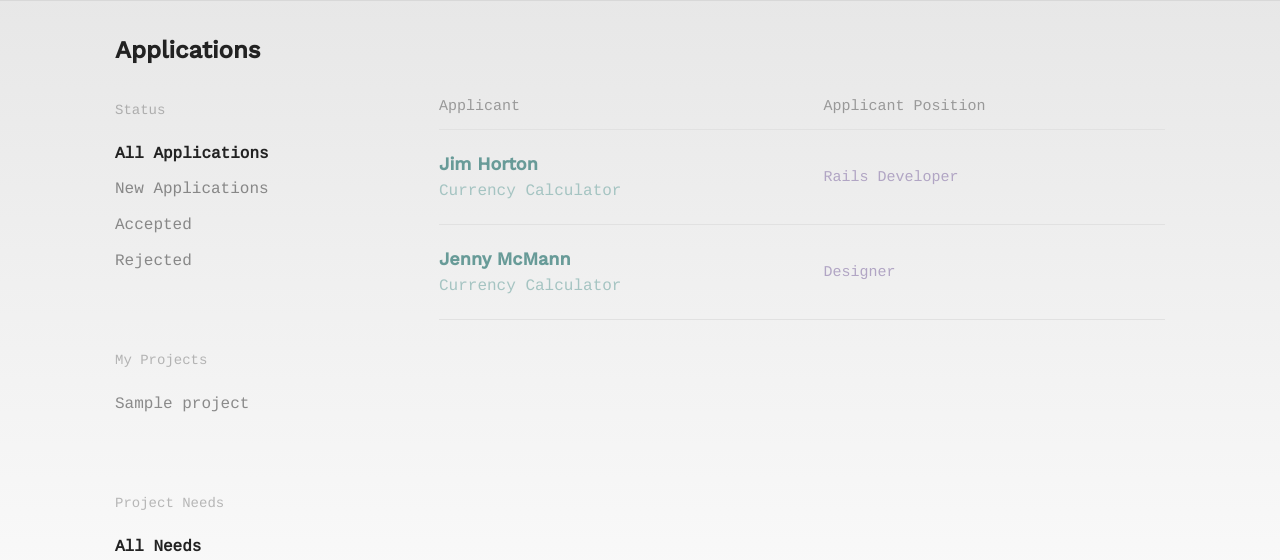
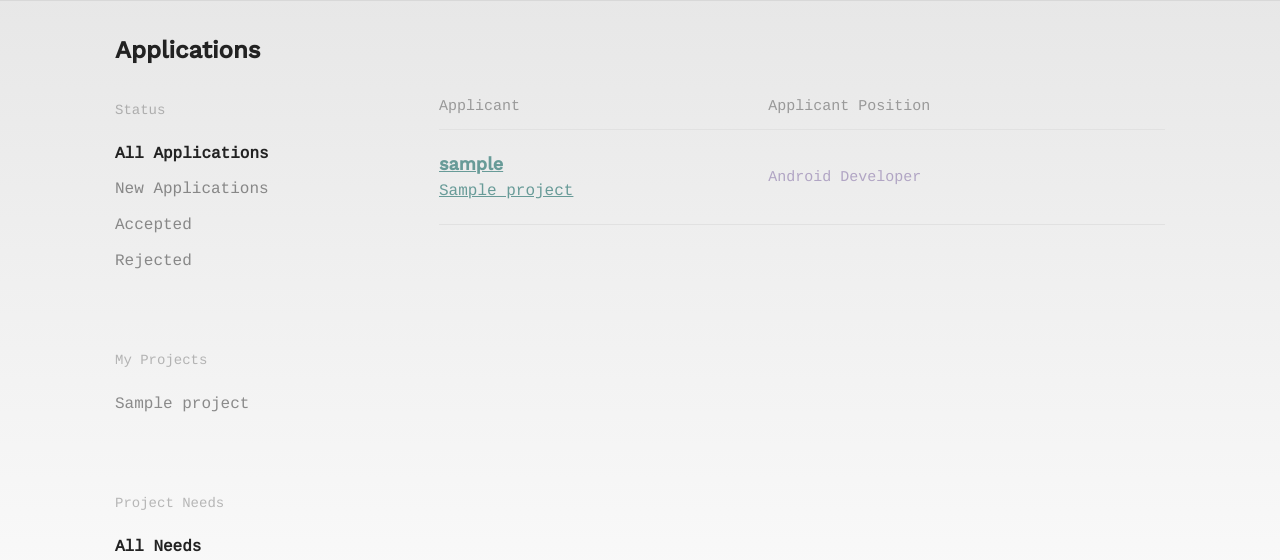
Before and after one commit to Zachary-Jackson/Social-Team-Builder, a Django app: page /applications in a window 1280 px wide. Shown: the part 170-730 px from the top of the page. Run offline with Django 3.2, Linux system fonts and the light colour scheme; a user stored in the database is signed in; data comes from the database, SQL or seed files in the repository; tables that the repository leaves empty hold one stand-in row (values such as "Sample post"); parts of the project's set-up code (start-up, migrations or seed data) failed here and were passed over.

Commit message:
The ability to see applicants has been added.
Users can now see people that have applied to their Projects. The way it was programmed does not feel as "smooth" as it could have been, but that can be fixed later on.

```diff
--- a/team_builder/profiles/models.py
+++ b/team_builder/profiles/models.py
@@ -6,10 +6,10 @@ class Profile(models.Model):
     """This is the profile model for a user"""
     user = models.OneToOneField(
         settings.AUTH_USER_MODEL, unique=True, on_delete=models.CASCADE)
-    username = models.CharField(max_length=100, unique=True)
     avatar = models.ImageField(null=True, blank=True)
     bio = models.CharField(max_length=250, blank=True)
     skills = models.ManyToManyField('Skill', blank=True)
+    username = models.CharField(max_length=100, unique=True)
 
     def __str__(self):
         return self.username
@@ -30,11 +30,11 @@ class Skill(models.Model):
 class Project(models.Model):
     """This is the model for a Project"""
     owner = models.ForeignKey(Profile, on_delete=models.CASCADE)
+    description = models.CharField(max_length=1000)
+    positions = models.ManyToManyField('Position', blank=True)
+    requirements = models.CharField(max_length=150)
+    time_line = models.CharField(max_length=50)
     title = models.CharField(max_length=60)
-    positions = models.ManyToManyField('Position')
-    time_line = models.CharField(max_length=50)
-    requirements = models.CharField(max_length=150)
-    description = models.CharField(max_length=1000)
 
     def __str__(self):
         return self.title
@@ -42,14 +42,43 @@ class Project(models.Model):
 
 class Position(models.Model):
     """This holds onto position information for a Project"""
+    # allows various positions to easily be found by a Profile
+    # position_creator will automatically be set from the
+    # related_project
+    position_creator = models.ForeignKey(
+        Profile,
+        on_delete=models.CASCADE,
+        blank=True,
+        null=True
+    )
+    related_project = models.ForeignKey(
+        Project,
+        on_delete=models.CASCADE,
+        blank=True)
+
+    # applicants hold every Profile that has applied to this position
+    applicants = models.ManyToManyField(
+        Profile,
+        related_name='position_applicants',
+        blank=True,
+    )
+
+    # if there are any applicants, any_applicants will automatically
+    # default to true
+    any_applicants = models.BooleanField(default=False)
+
     skill = models.ForeignKey('Skill', on_delete=models.CASCADE)
-    information = models.CharField(max_length=500)
+    # filled and filled_by are for final application acceptance
+    # current applicants are found in the Applicants model
     filled = models.BooleanField(default=False)
     filled_by = models.ForeignKey(
         'Profile',
         on_delete=models.CASCADE,
-        null=True
+        blank=True,
+        null=True,
+        related_name='employee_name'
     )
+    information = models.CharField(max_length=500)
 
     def __str__(self):
         """Returns the skill and information with ... if info is to long"""
@@ -57,3 +86,28 @@ class Position(models.Model):
         if len(information) > 30:
             return "{}: {}...".format(str(self.skill), self.information[:30])
         return "{}: {}".format(str(self.skill), self.information)
+
+    def save(self, *args, **kwargs):
+        """automatically fills a position and the position_creator"""
+
+        # this try except block sets the self.filled position
+        try:
+            self.filled_by.pk
+        except:
+            self.filled = False
+        else:
+            self.filled = True
+
+        # sets the position_creator value automatically to reduce
+        # potential errors
+
+        self.position_creator = self.related_project.owner
+
+        # if there are any applicants set any_applicants to True
+        try:
+            if len(self.applicants.values()):
+                self.any_applicants = True
+        except ValueError:
+            pass
+
+        super(Position, self).save(*args, **kwargs)
--- a/team_builder/profiles/templates/profiles/applications.html
+++ b/team_builder/profiles/templates/profiles/applications.html
@@ -25,7 +25,7 @@
         <h4>My Projects</h4>
         <ul class="circle--filter--list">
             {% for project in projects %}
-                <li><a href="{% url 'profiles:project' pk=project.pk %}">{{ project }}</a></li>
+                <li><a href="{% url 'profiles:project' pk=project.pk %}">{{ project|truncatechars:25 }}</a></li>
             {% endfor %}
         </ul>
       </div>
@@ -51,24 +51,26 @@
           </tr>
         </thead>
         <tbody>
-          <tr class="clickable-row" data-href="profile.html">
-            <td>
-              <h3>Jim Horton</h3>
-              <p>Currency Calculator</p>
-            </td>
-            <td class="circle--cell--right">
-              <span class="secondary-label">Rails Developer</span>
-            </td>
-          </tr>
-          <tr class="clickable-row" data-href="profile.html">
-            <td>
-              <h3>Jenny McMann</h3>
-              <p>Currency Calculator</p>
-            </td>
-            <td class="circle--cell--right">
-              <span class="secondary-label">Designer</span>
-            </td>
-          </tr>
+
+        {% if not applicant_list %}
+            <h2>There are no applicants</h2>
+        {% endif %}
+
+        {% for applicants in applicant_list %}
+            {% for person in applicants.applicants.all %}
+              <tr class="clickable-row" data-href="">
+                <td>
+                    <h3><a href=" {% url 'profiles:profile' pk=person.pk %}">{{ person }}</a></h3>
+                    <p><a href=" {% url 'profiles:project' pk=applicants.related_project.pk  %}">{{ applicants.related_project }}</a></p>
+                </td>
+                <td class="circle--cell--right">
+                  <span class="secondary-label">{{ applicants.skill }}</span>
+                </td>
+              </tr>
+            {% endfor %}
+        {% endfor %}
+
+
         </tbody>
       </table>
 
--- a/team_builder/profiles/views.py
+++ b/team_builder/profiles/views.py
@@ -51,18 +51,23 @@ def applications(request):
 
     # Get all of the desired skills for the projects
     needs = set()
-    for project in projects:
-        positions = project.positions.all()
-        skills = [position.skill for position in positions]
+    applicant_list = set()
 
-        # Update needs with all unique skills
-        for skill in skills:
-            needs.add(skill.skill)
+    positions = models.Position.objects.all()\
+        .filter(position_creator=request.user.profile)
+
+    for position in positions:
+        needs.add(position.skill)
+
+        # If there are applicants in a position add the position to applicants
+        if position.any_applicants:
+            applicant_list.add(position)
 
     return render(
         request,
         'profiles/applications.html',
         {
+            'applicant_list': applicant_list,
             'current_tab': 'Applications',
             'needs': list(needs),
             'projects': projects
@@ -200,12 +205,16 @@ def project_new(request):
         position_form = forms.PositionForm(request.POST)
 
         if project_form.is_valid() and position_form.is_valid():
-            position_form.save()
             project_form.save()
+            project = project_form.instance
+
+            # Position needs to know which Project it belongs to
+            position = position_form.save(commit=False)
+            position.related_project = project
+            position.save()
 
             # Get the saved position and add it to the project
-            project = project_form.instance
-            project.positions.add(position_form.instance)
+            project.positions.add(position)
             return redirect('profiles:project', pk=project.pk)
 
     return render(
```
Also changed, not shown: team_builder/profiles/templates/profiles/profile.html (+10 -3 lines), team_builder/profiles/tests.py (+8 -6 lines), team_builder/profiles/migrations/0001_initial.py, team_builder/profiles/migrations/0003_position_filled_by.py (deleted).
